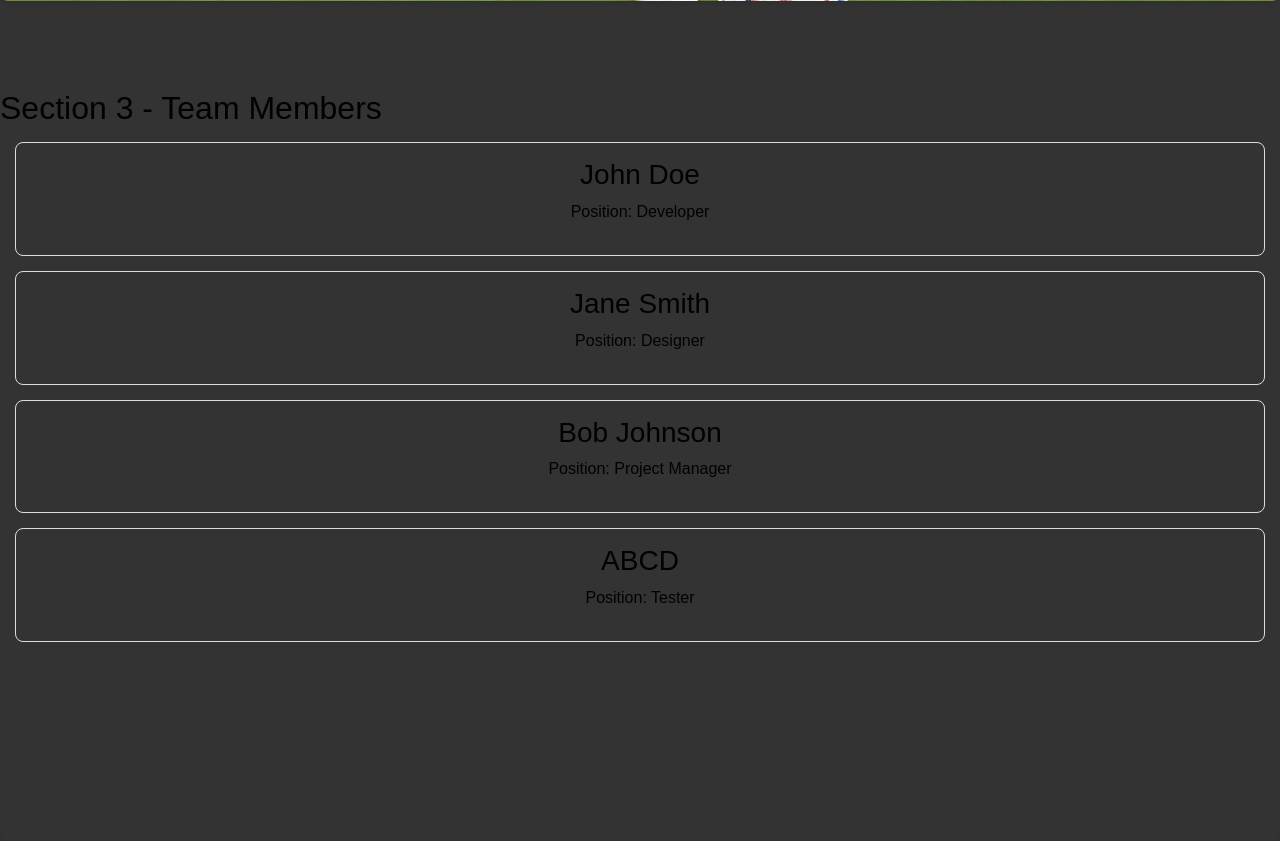
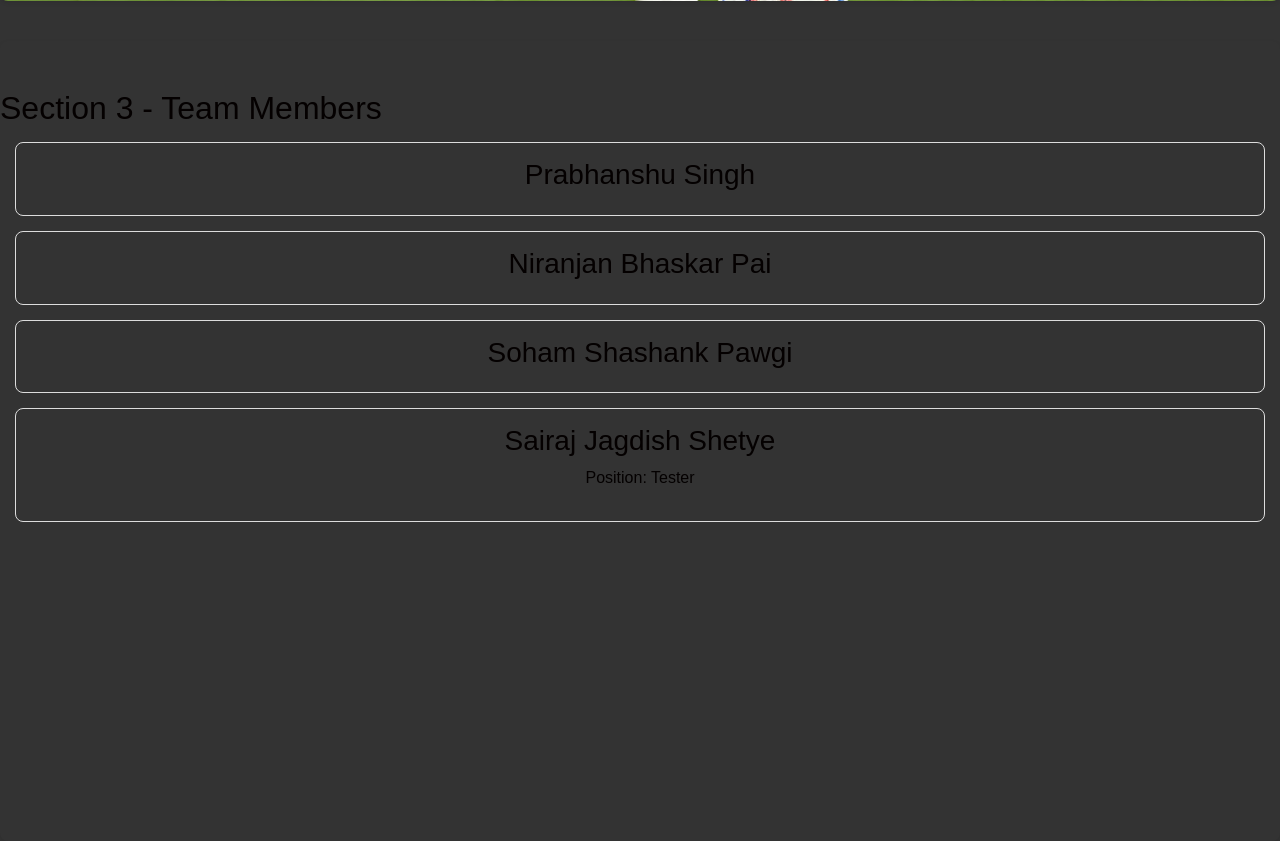
Before and after one commit to Prabhanshu76/Football-Analytics-CV, a Flask app: template templates/index.html in a window 1280 px wide. Shown: the part 1679-2520 px from the top of the page. Run offline with Flask 2, Linux system fonts and the light colour scheme; the template is opened without the code that fills it, so the values that code supplies are empty; some libraries are stand-ins or nearby versions.

Commit message:
Update index.html

```diff
--- a/templates/index.html
+++ b/templates/index.html
@@ -135,22 +135,18 @@
       <h2>Section 3 - Team Members</h2>
       <div class="team-members">
           <div class="team-member">
-              <h3>John Doe</h3>
-              <p>Position: Developer</p>
+              <h3>Prabhanshu Singh</h3>
           </div>
           <div class="team-member">
-              <h3>Jane Smith</h3>
-              <p>Position: Designer</p>
+              <h3>Niranjan Bhaskar Pai</h3>
           </div>
           <div class="team-member">
-              <h3>Bob Johnson</h3>
-              <p>Position: Project Manager</p>
+              <h3>Soham Shashank Pawgi</h3>
           </div>
           <div class="team-member">
-            <h3>ABCD</h3>
+            <h3>Sairaj Jagdish Shetye</h3>
             <p>Position: Tester</p>
         </div>
-          <!-- Add more team members as needed -->
       </div>
     </section>
 
```
